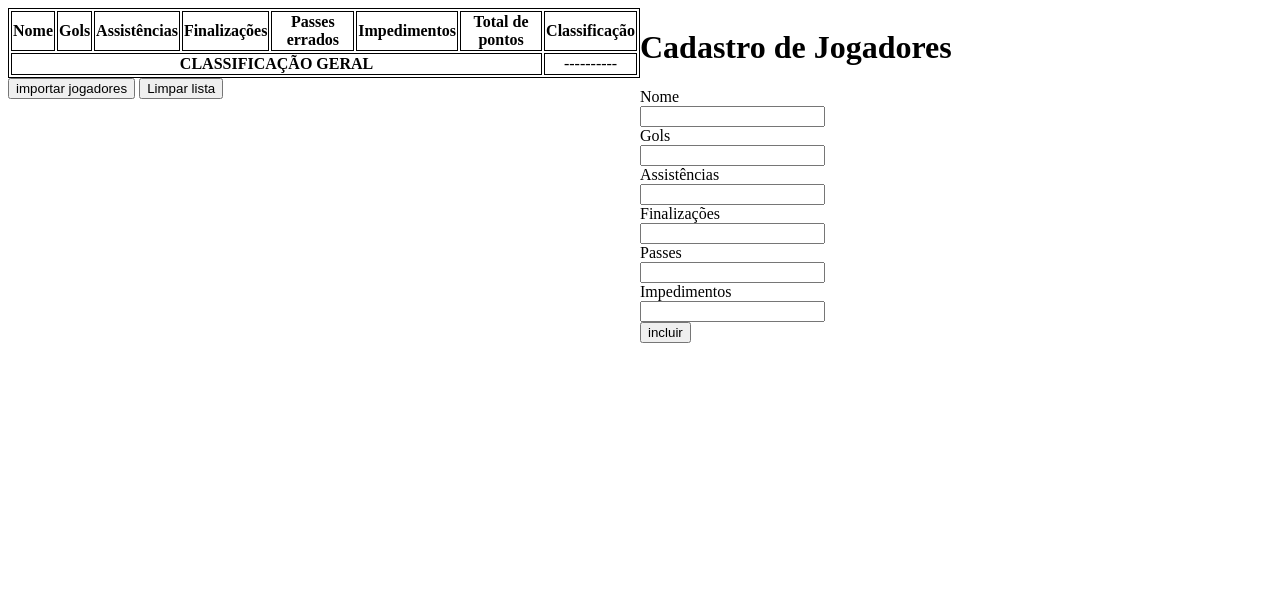
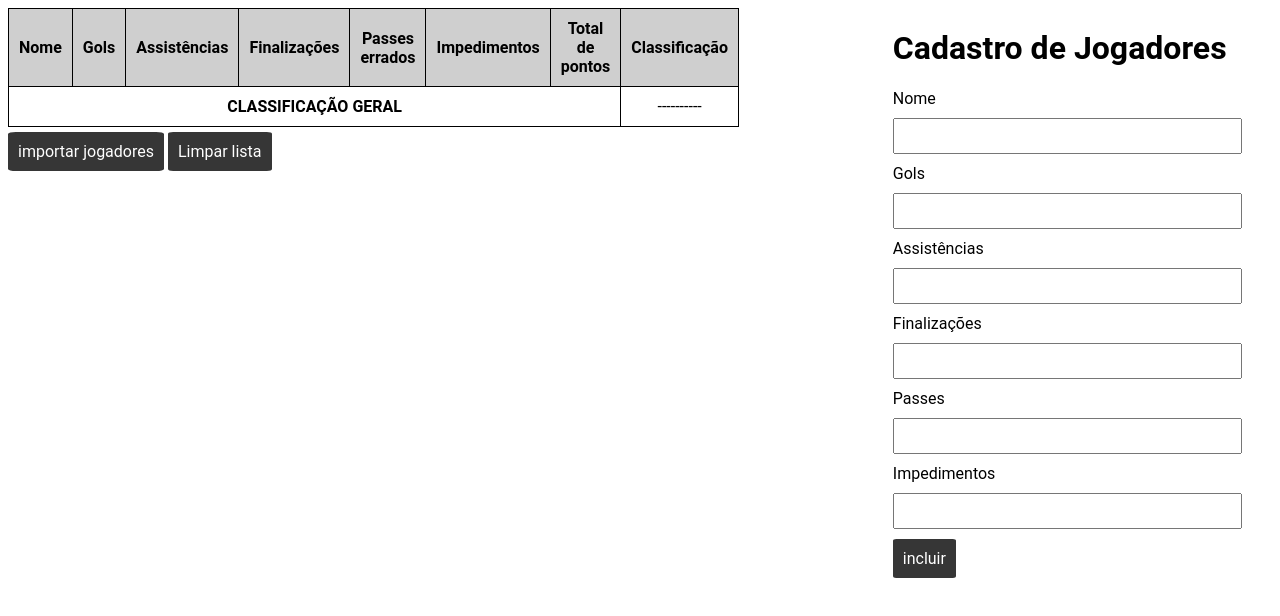
Before and after one commit to grodrigues-dev/Portif-lio-Front-end, a plain HTML site: page index.html in a window 1280 px wide. Drawn offline with Linux system fonts and the light colour scheme.

Commit message:
Aplicação de css

```diff
--- a/css/index.css
+++ b/css/index.css
@@ -1,27 +1,68 @@
-table, tr, td, th{
+body{
+    display: flex;
+    font-family: Roboto
+
+}
+
+ td,th{
     border: 1px solid;
-}
-table{
-
-    text-align: center
+    padding: 10px;
 }
 
 
+tr{
+    height: 35px;
+
+}
+
+th{
+    background: #CFCFCF
+}
+
+tr:hover {background-color: #f5f5f5;}
+
+table{
+    text-align: center;
+    border-collapse: collapse
+}
+
 form input{
     display: block;
-
 }
 
 .col-1{
     width: 50%;
-
 }
 
 .col-2{
     width: 30%;
+    margin-left: 20%;
+}
+
+.jogador{
+    width: 90%;
+    height: 30px;
+    margin: 10px 0;
+    }
+
+.button{
+    border: none;
+    padding: 10px;
+    border-radius: 5%;
+    font-family: Roboto;
+    color: #fff;
+    background-color: #363636;
+    margin-top: 5px;
+    font-size: 16px;
+
 
 }
 
-body{
-    display: flex;
+.button:hover{
+    cursor: pointer;
 }
+
+@keyframes fadeOut {
+    0% {opacity: 1;}
+    100% {opacity: 0;}
+ }
--- a/index.html
+++ b/index.html
@@ -11,35 +11,35 @@
     <div class="col-1">
     <div id="jogadorview"></div>
 
-    <input type="button" onclick="jogadorController.importarJogadores()" id="importar" value="importar jogadores">
-    <input type="button" id="remover" value="Limpar lista" onclick="jogadorController.limparLista()">
+    <input type="button" class="button" onclick="jogadorController.importarJogadores()" id="importar" value="importar jogadores">
+    <input type="button" class="button" id="remover" value="Limpar lista" onclick="jogadorController.limparLista()">
     </div>
 
     <div class="col-2">
-    <form id="form" onsubmit="jogadorController.inputJogador(event)">
+    <form id="form" class="form" onsubmit="jogadorController.inputJogador(event)">
 
         <h1>Cadastro de Jogadores</h1>
         <label for="nome">Nome</label>
-        <input type="text" id="nome" required>
+        <input type="text" id="nome"  class="jogador"required>
 
         <label for="gols">Gols</label>
-        <input type="number" id="gols" required>
+        <input type="number" id="gols" class="jogador" required>
 
         <label for="">Assistências</label>
-        <input type="number" id="as" required>
+        <input type="number" id="as"  class="jogador"required>
 
         <label for="fin">Finalizações</label>
-        <input type="number" id="fin" required>
+        <input type="number" id="fin"  class="jogador"required>
 
         <label for="passes">Passes</label>
-        <input type="number" id="passes" required>
+        <input type="number" id="passes"  class="jogador"required>
 
         <label for="imp">Impedimentos</label>
-        <input type="number" id="imp" required>
+        <input type="number" id="imp"  class="jogador"required>
 
-        <input type="submit" id="cadastrar" value="incluir">
+        <input type="submit" class="button" id="cadastrar" value="incluir">
 
-        <div id="msg"></div>
+        <div id="msg" class="fadeOut"></div>
     </div>
 
     <script src="./js/app/views/View.js"></script>
@@ -53,6 +53,7 @@
     <script src="./js/app/services/Bind.js"></script>
     <script src="./js/app/services/JogadorService.js"></script>
     <script src="./js/app/services/HttpService.js"></script>
+    <script src="./js/app/services/ConnectionFactory.js"></script>
     <script>
         let jogadorController = new JogadorController();
     </script>
--- a/js/app/controller/JogadorController.js
+++ b/js/app/controller/JogadorController.js
@@ -37,7 +37,6 @@ class JogadorController {
 
 
 
-
   //Faz o reset da tabela
   limparLista() {
     this._listaJogador.limparLista();
--- /dev/null
+++ b/js/app/services/ConnectionFactory.js
@@ -0,0 +1,29 @@
+let stores = ['jogadores'];
+let version = 3;
+let dbName ="Projeto-ES6";
+class ConnectionFactory {
+
+    constructor (){
+        throw new Error('Não é possível instanciar a classe')
+    }
+
+    static getConnection (){
+        return new Promise((resolve,reject) =>{
+            let openRequest = indexedDB.open(dbName, version);
+            openRequest.onupgradeneeded = e =>{
+
+            }
+
+            openRequest.onsuccess = e => {
+
+            }
+
+            openRequest.onerror = e =>{
+
+            }
+
+        });
+    }
+
+
+}
--- a/js/app/services/JogadorService.js
+++ b/js/app/services/JogadorService.js
@@ -36,8 +36,6 @@ class JogadorService {
     })
 
   }
-
-
     importarJogadoresHeroi(){
         return new Promise((resolve, reject)=> {
           this._http.get('http://localhost:3001/jogadoresHeroi')
--- a/js/app/views/Jogadorview.js
+++ b/js/app/views/Jogadorview.js
@@ -1,3 +1,4 @@
+
 class Jogadorview extends View{
 
     _template(model){
```
Also changed, not shown: indexdb.html (added, +72 -0 lines), 1 other file.
